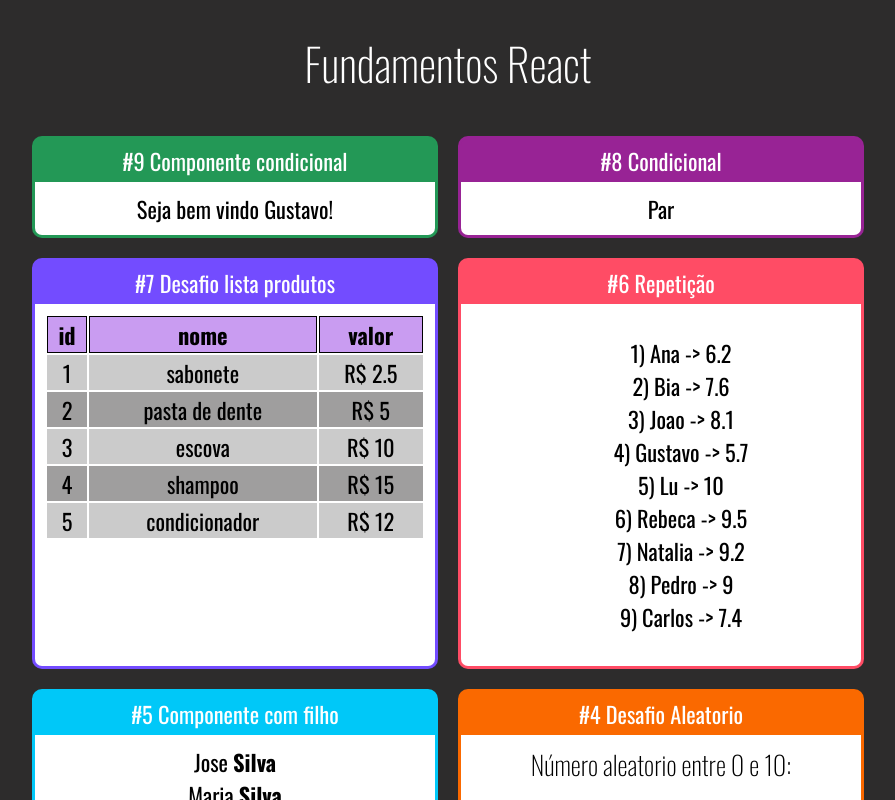
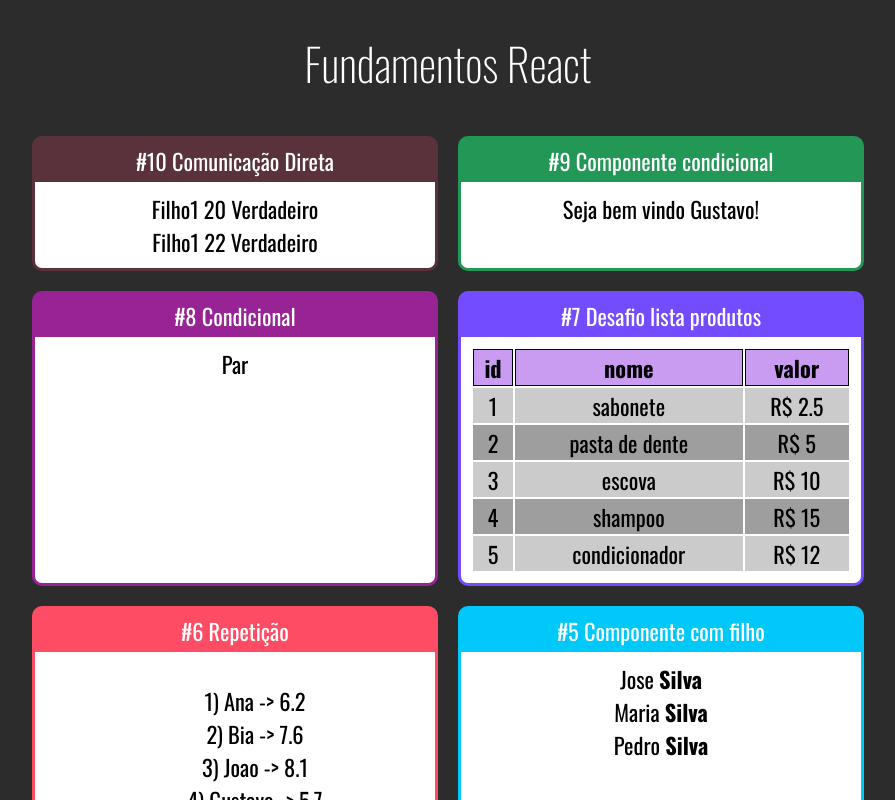
Before and after one commit to Gugonunes/fundamentos-react, a React (Create React App) app: page / in a window 1280 px wide. Shown: the top 800 px of the page, without its empty margins (192-1087 px from the left). Built offline with nearby package versions, Linux system fonts and the light colour scheme.

Commit message:
feat(communication): add direct communication example

```diff
--- a/src/App.jsx
+++ b/src/App.jsx
@@ -10,6 +10,7 @@ import ListaAlunos from './components/repeticao/ListaAlunos'
 import TabelaProdutos from './components/repeticao/TabelaProdutos'
 import ParOuImpar from './components/condicional/ParOuImpar'
 import UsuarioInfo from './components/condicional/UsuarioInfo'
+import DiretaPai from './components/comunicacao/DiretaPai'
 import './App.css'
 
 const myApp = (props) => {
@@ -17,6 +18,10 @@ const myApp = (props) => {
         <div className="App">
             <h1>Fundamentos React</h1>
             <div className="Cards">
+                <Card
+                    titulo="#10 Comunicação Direta" color="#59323C">
+                    <DiretaPai/>
+                </Card>
                 <Card
                     titulo="#9 Componente condicional" color="#239856">
                     <UsuarioInfo usuario={{nome: 'Gustavo'}}/>
--- /dev/null
+++ b/src/components/comunicacao/DiretaFilho.jsx
@@ -0,0 +1,11 @@
+import React from 'react'
+
+export default function DiretaFilho(props){
+    return (
+        <div>
+            <span>{props.nome} </span>
+            <span>{props.idade} </span>
+            <span>{props.nerd ? 'Verdadeiro' : 'Falso'}</span>
+        </div>
+    )
+}
--- /dev/null
+++ b/src/components/comunicacao/DiretaPai.jsx
@@ -0,0 +1,11 @@
+import React from 'react'
+import DiretaFilho from './DiretaFilho'
+
+export default function DiretaPai(props){
+    return (
+        <div>
+            <DiretaFilho nome="Filho1" idade="20" nerd={true}/>
+            <DiretaFilho nome="Filho1" idade="22" nerd={true}/>
+        </div>
+    )
+}
```
